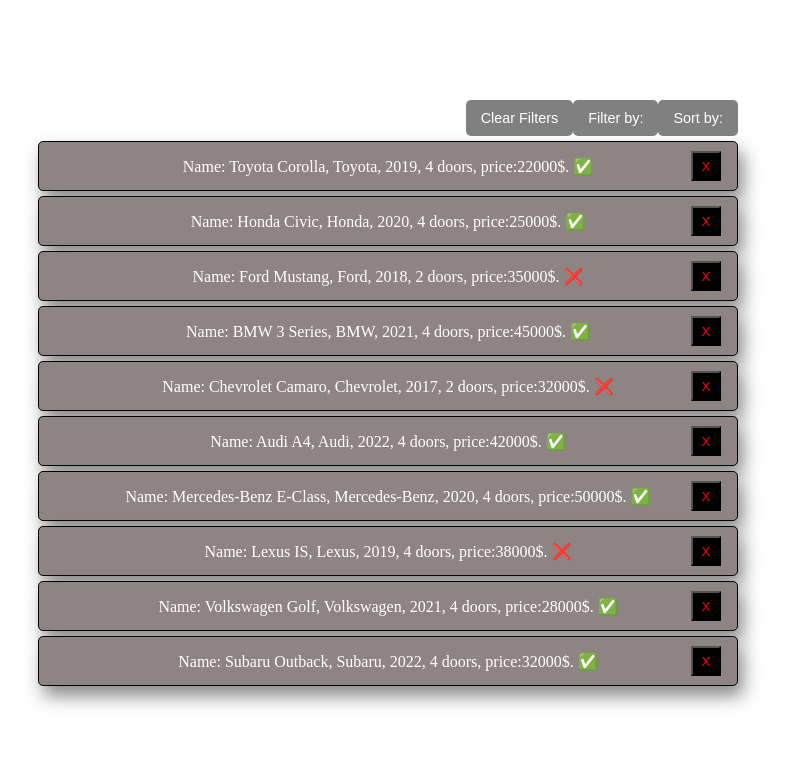
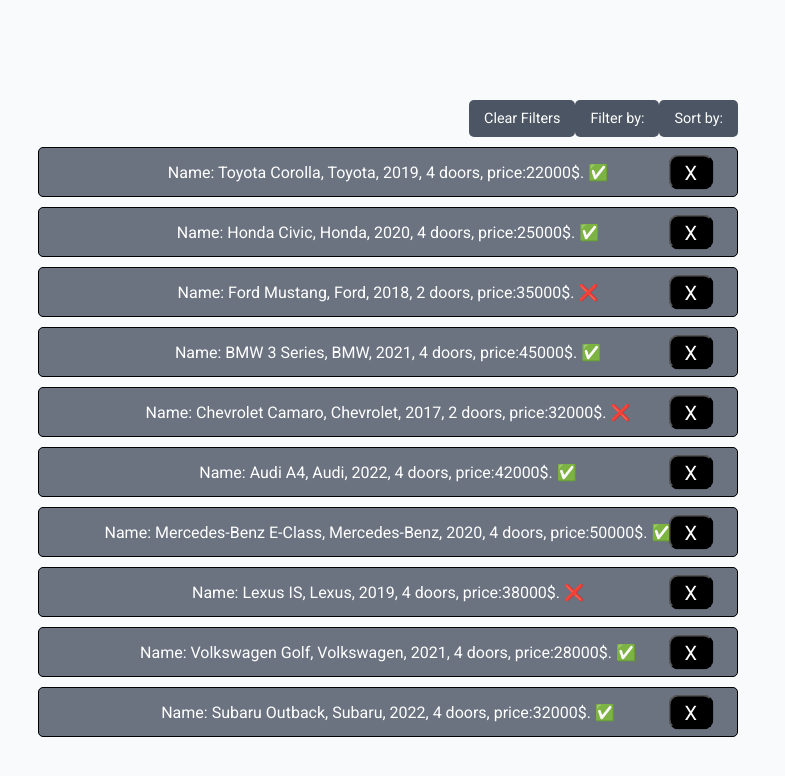
Before and after one commit to MarioMilosevic/Cars-Shopping-Cart, a website built with Vite: page index.html in a window 1280 px wide. Shown: the whole page, without its empty margins (252-1037 px from the left). Built offline with nearby package versions, Linux system fonts and the light colour scheme.

Commit message:
Change colors and font family

```diff
--- a/index.html
+++ b/index.html
@@ -3,6 +3,9 @@
   <head>
     <meta charset="UTF-8" />
     <meta name="viewport" content="width=device-width, initial-scale=1.0" />
+    <link rel="preconnect" href="https://fonts.googleapis.com">
+<link rel="preconnect" href="https://fonts.gstatic.com" crossorigin>
+<link href="https://fonts.googleapis.com/css2?family=Poppins&family=Roboto:wght@400;500;700&display=swap" rel="stylesheet">
     <link rel="stylesheet" href="/style.css" />
     <title>Cars Shopping Cart</title>
   </head>
--- a/style.css
+++ b/style.css
@@ -1,13 +1,23 @@
+:root {
+  --color-gray-light: #f9fafb;
+  --color-accent-primary: #6b7280;
+  --color-accent-shade1: #4b5563;
+}
+
 * {
   margin: 0;
   padding: 0;
   box-sizing: border-box;
+  font-family: 'Poppins', sans-serif;
+  font-family: 'Roboto', sans-serif;
 }
+
+
 body {
   display: flex;
   justify-content: center;
   align-items: center;
-  background-color: #fff
+  background-color: var(--color-gray-light);
 }
 
 #app {
@@ -25,7 +35,7 @@
 }
 .dropDownMenu button {
   border-radius: 5px;
-  background-color: grey;
+  background-color: var(--color-accent-shade1);
   color: white;
   padding: 10px 15px;
   border: none;
@@ -73,12 +83,11 @@
 
 .car {
   display: flex;
-  margin: 5px auto;
+  margin: 10px auto;
   position: relative;
   width: 100%;
   border: 1px solid black;
-  background-color: rgb(143, 132, 132);
-  box-shadow: 5px 10px 18px #888;
+  background-color: var(--color-accent-primary);
   color: white;
   height: 50px;
   justify-content: space-around;
@@ -95,9 +104,12 @@
   display: flex;
   align-items: center;
   justify-content: center;
-  width: 30px;
-  height: 30px;
-  color: red;
+  border-radius: 10px;
+  width: 45px;
+  font-size: 20px;
+  padding:1px 2px;
+  height: 35px;
+  color: #fff;
   position: absolute;
   top: 50%;
   right:-7%;
```
